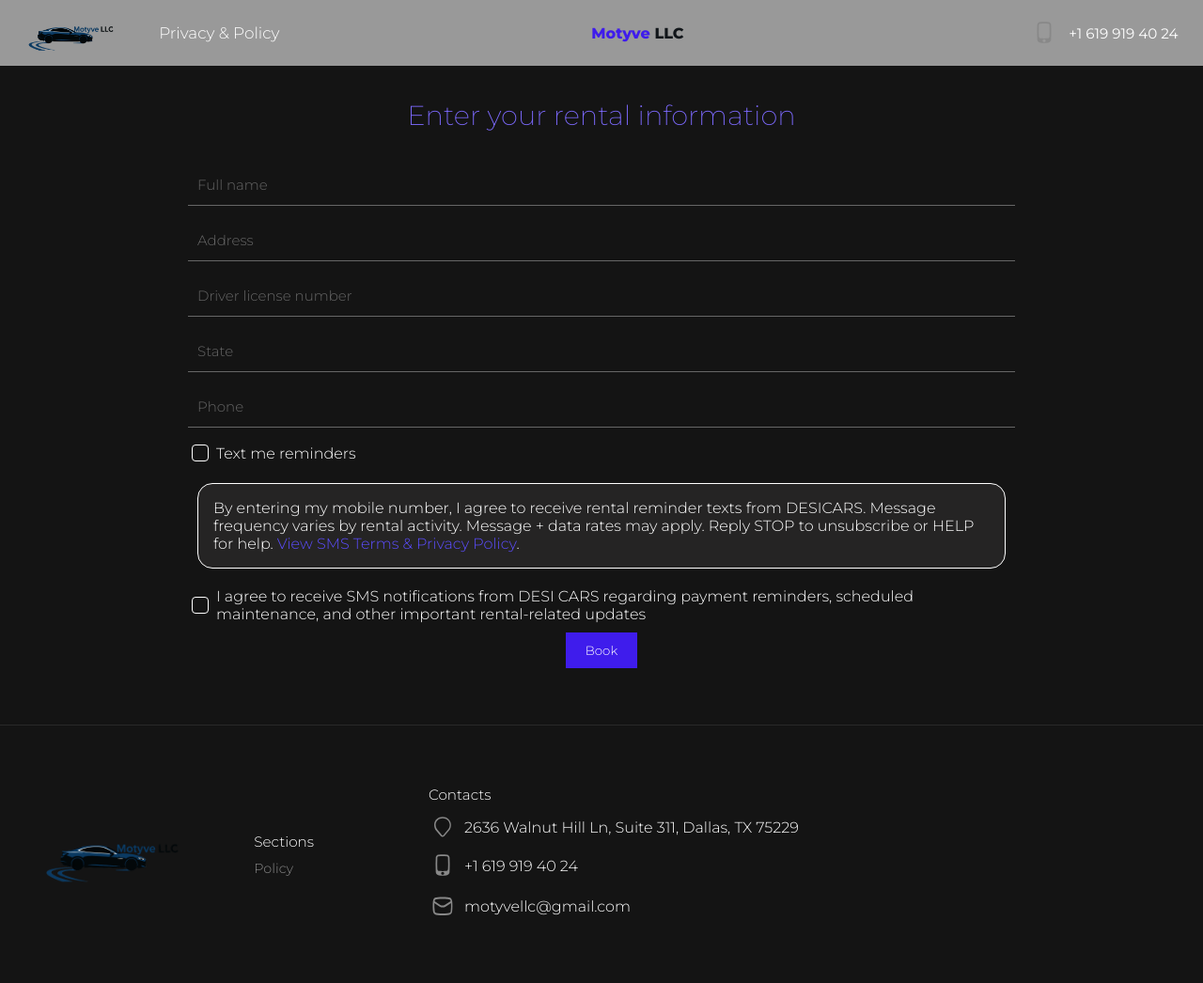
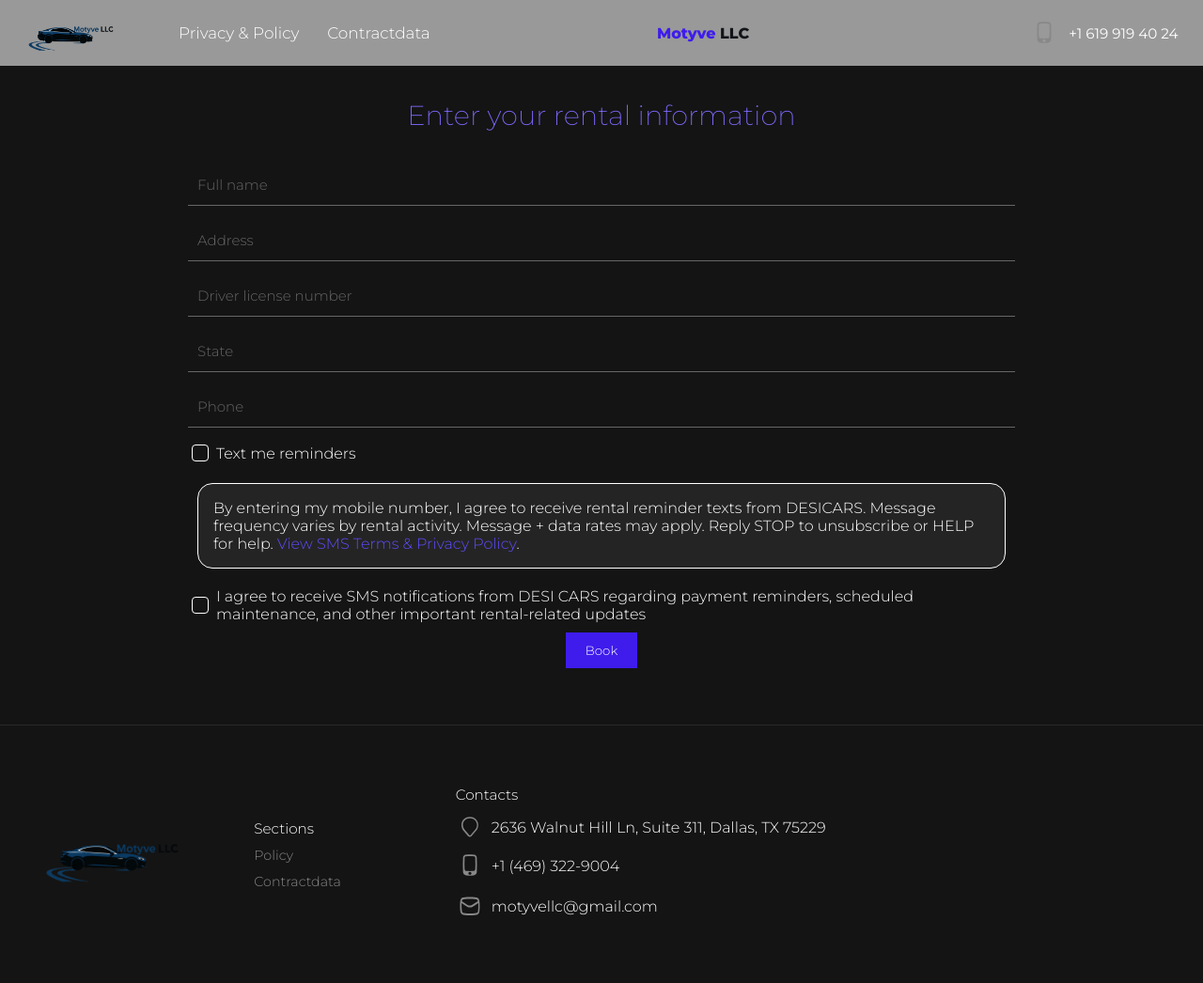
Before and after one commit to desicars/motyve.us, a FastAPI app: page /contractdata/ in a window 1280 px wide. Shown: the whole page at 94% size. Run offline with FastAPI, Linux system fonts and the light colour scheme.

Commit message:
fix: add contractdata to header/footer; fix phone number

```diff
--- a/app/templates/base.html
+++ b/app/templates/base.html
@@ -18,6 +18,7 @@
                 </div>
                 <div id="header-tabs">
                     <a href="/policy" class="header-tab">Privacy &amp; Policy</a>
+                    <a href="/contractdata" class="header-tab">Contractdata</a>
                 </div>
             </div>
             <div id="header-center">
@@ -40,6 +41,7 @@
                 <div id="footer-section-title">Sections</div>
                 <div id="footer-section-values">
                     <a class="footer-section-value" href="/policy">Policy</a>
+                    <a class="footer-section-value" href="/contractdata">Contractdata</a>
                 </div>
             </div>
             <div id="footer-contact">
@@ -52,7 +54,7 @@
                     <a href="tel:+1619motyvellc">
                         <div class="footer-contact-value">
                             <img id="footer-contact-value-icon" src="/static/icons/phone.svg">
-                            <span id="footer-contact-value-name">+1 619 919 40 24</span>
+                            <span id="footer-contact-value-name">+1 (469) 322-9004</span>
                         </div>
                     </a>
                     <a href="mailto:motyvellc@gmail.com">
--- a/app/templates/pages/policy.html
+++ b/app/templates/pages/policy.html
@@ -7,7 +7,7 @@
 {% block content %}
 <div id="content">
   <h2>Privacy & SMS policy</h2>
-  <div id="policy-last-updated">Last updated: 02.03.2026</div>
+  <div id="policy-last-updated">Last updated: 05.05.2026</div>
   <p><b>MotyveLLC</b> respects your privacy and is committed to protecting your personal information.
 This Privacy Policy describes how we collect, use, store, and protect your data when you use our vehicle rental services and opt-in to receive SMS communications.</p>
   <p>By using our services and providing your mobile phone number, you acknowledge that you have read and agree to this Privacy & SMS Policy.</p>
```
